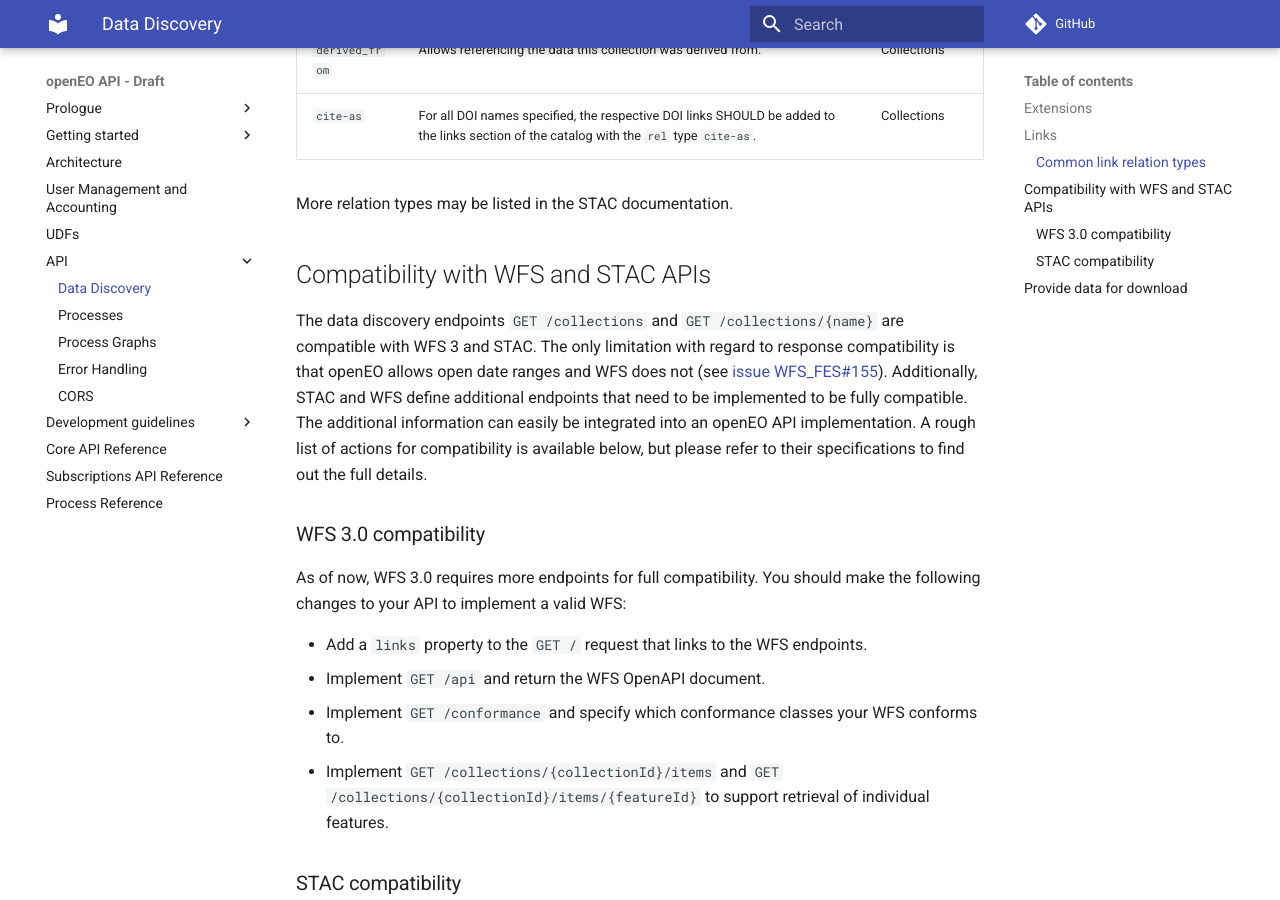
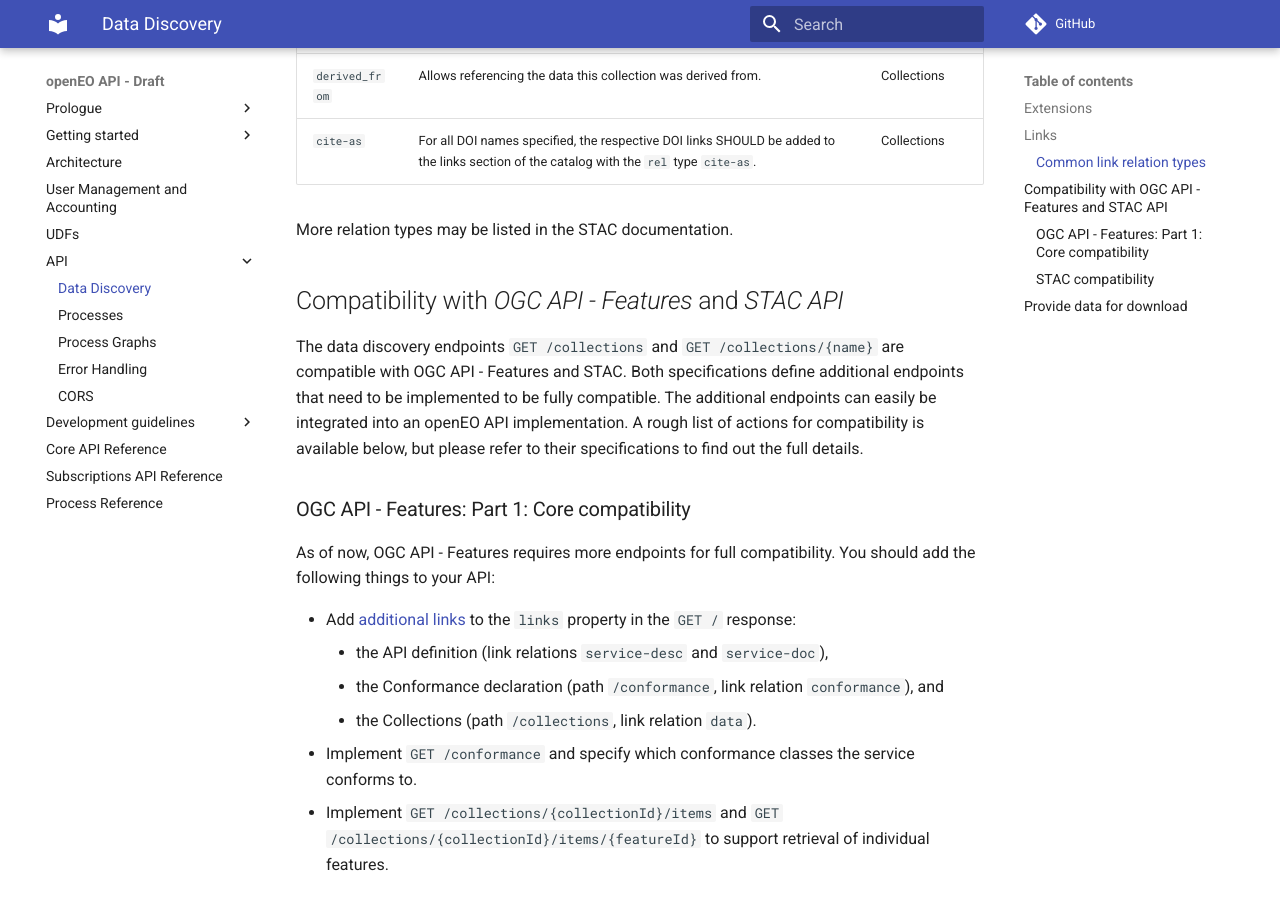
Before and after one commit to Open-EO/openeo-api, an MkDocs documentation site: the page built from docs/collections.md, in a window 1280 px wide and 900 px high, scrolled down 1700 px. Built offline with MkDocs 1.6.1 and Material for MkDocs 9.7.7, drawn with Linux system fonts in a browser that asks for light colours; comment, search, counter and statistics services are not loaded; some of the changed text lies outside the part shown.

Commit message:
Updated Collection information regarding OGC API Features, replaced WFS with OGC API - Features (#204)

```diff
--- a/docs/collections.md
+++ b/docs/collections.md
@@ -1,8 +1,8 @@
 # Data Discovery (Collections)
 
-openEO strives for compatibility with [STAC](https://github.com/radiantearth/stac-spec) and [OGC WFS](https://github.com/opengeospatial/WFS_FES) as far as possible. Implementing the data discovery endpoints of openEO should also produce valid STAC 0.6 and WFS 3.0 responses, including a partial compatibility with their APIs (see below).
+openEO strives for compatibility with the specifications [SpatioTemporal Asset Catalog (STAC)](https://stacspec.org/) and [OGC API - Features - Part 1: Core](http://docs.opengeospatial.org/is/17-069r3/17-069r3.html) as far as possible. Implementing the data discovery endpoints of openEO should also produce valid STAC 0.6 and OGC API- Features 1.0 responses, including a partial compatibility with their APIs (see below).
 
-**WARNING**: STAC and OGC WFS 3, as well as openEO, are still under development.
+**WARNING**: STAC, as well as openEO, is still under development.
 Therefore, it is very likely that further changes and adjustments will be made in the future.
 
 ## Extensions
@@ -42,17 +42,19 @@ The following table lists relation types that are commonly used as `rel` types i
 
 More relation types may be listed in the STAC documentation.
 
-## Compatibility with WFS and STAC APIs
+## Compatibility with *OGC API - Features* and *STAC API*
 
-The data discovery endpoints `GET /collections` and `GET /collections/{name}` are compatible with WFS 3 and STAC. The only limitation with regard to response compatibility is that openEO allows open date ranges and WFS does not (see [issue WFS_FES#155](https://github.com/opengeospatial/WFS_FES/issues/155)). Additionally, STAC and WFS define additional endpoints that need to be implemented to be fully compatible. The additional information can easily be integrated into an openEO API implementation. A rough list of actions for compatibility is available below, but please refer to their specifications to find out the full details.
+The data discovery endpoints `GET /collections` and `GET /collections/{name}` are compatible with OGC API - Features and STAC. Both specifications define additional endpoints that need to be implemented to be fully compatible. The additional endpoints can easily be integrated into an openEO API implementation. A rough list of actions for compatibility is available below, but please refer to their specifications to find out the full details.
 
-### WFS 3.0 compatibility
+### OGC API - Features: Part 1: Core compatibility
 
-As of now, WFS 3.0 requires more endpoints for full compatibility. You should make the following changes to your API to implement a valid WFS:
+As of now, OGC API - Features requires more endpoints for full compatibility. You should add the following things to your API:
 
-* Add a `links` property to the `GET /` request that links to the WFS endpoints.
-* Implement `GET /api` and return the WFS OpenAPI document.
-* Implement `GET /conformance` and specify which conformance classes your WFS conforms to.
+* Add [additional links](http://docs.opengeospatial.org/is/17-069r3/17-069r3.html#core-overview) to the `links` property in the `GET /` response:
+    * the API definition (link relations `service-desc` and `service-doc`),
+	* the Conformance declaration (path `/conformance`, link relation `conformance`), and
+	* the Collections (path `/collections`, link relation `data`).
+* Implement `GET /conformance` and specify which conformance classes the service conforms to.
 * Implement `GET /collections/{collectionId}/items` and `GET /collections/{collectionId}/items/{featureId}` to support retrieval of individual features.
 
 ### STAC compatibility
@@ -64,4 +66,4 @@ As of now, STAC has two more required endpoints that need to be implemented:
 
 ## Provide data for download
 
-If you'd like to provide your data for download in addition to offering the cloud processing service, you can implement the full STAC API. Therefore you can implement the endpoints  `GET /collections/{collectionId}/items` and `GET /collections/{collection-name}/items/{featureId}` to support retrieval of individual items. To benefit from the STAC ecosystem it is also recommended to implement the `GET /stac` endpoint. To allow searching for items you can also implement `POST /stac/search`. Further information can be found in the [STAC API respository](https://github.com/radiantearth/stac-spec/tree/v0.6.2/api-spec) and in the corresponding [OpenAPI specification](https://app.swaggerhub.com/apis/cholmesgeo/STAC_WFS-example/0.6.1).
+If you'd like to provide your data for download in addition to offering the cloud processing service, you can implement the full STAC API. Therefore you can implement the endpoints  `GET /collections/{collectionId}/items` and `GET /collections/{collection-name}/items/{featureId}` to support retrieval of individual items. To benefit from the STAC ecosystem it is also recommended to implement the `GET /stac` endpoint. To allow searching for items you can also implement `POST /stac/search`. Further information can be found in the [STAC API respository](https://github.com/radiantearth/stac-spec/tree/v0.6.2/api-spec) and in the corresponding [OpenAPI specification](https://app.swaggerhub.com/apis/cholmesgeo/STAC_WFS-example/0.6.2).
```
Also changed, not shown: openapi.json.
